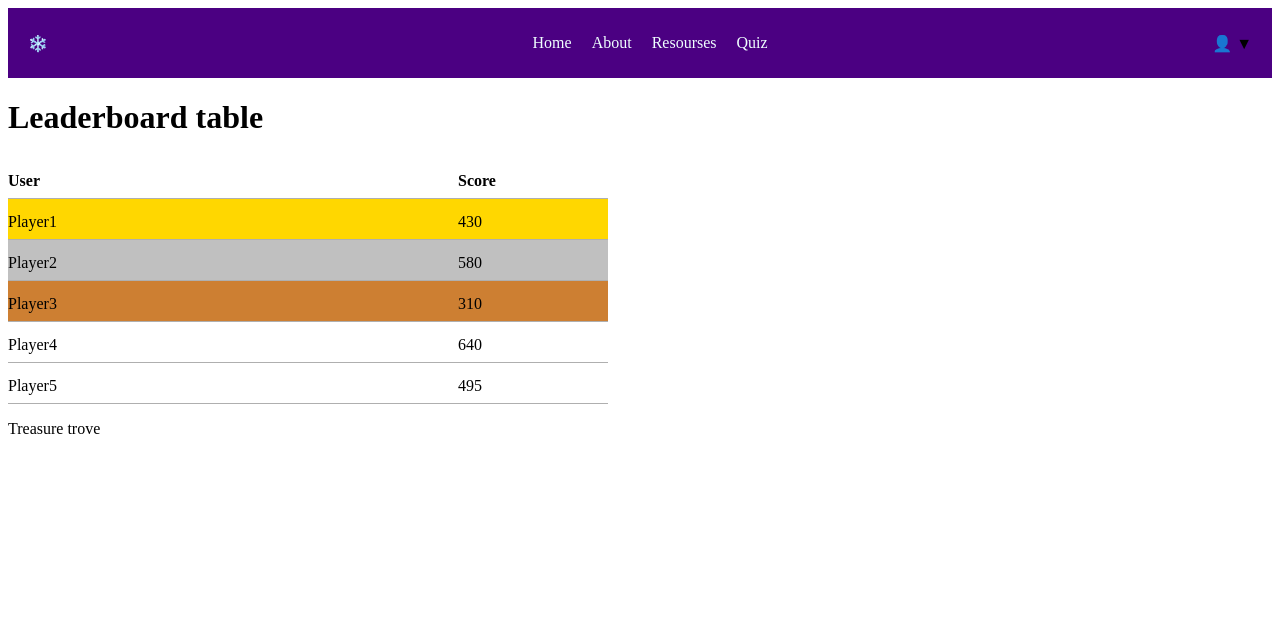
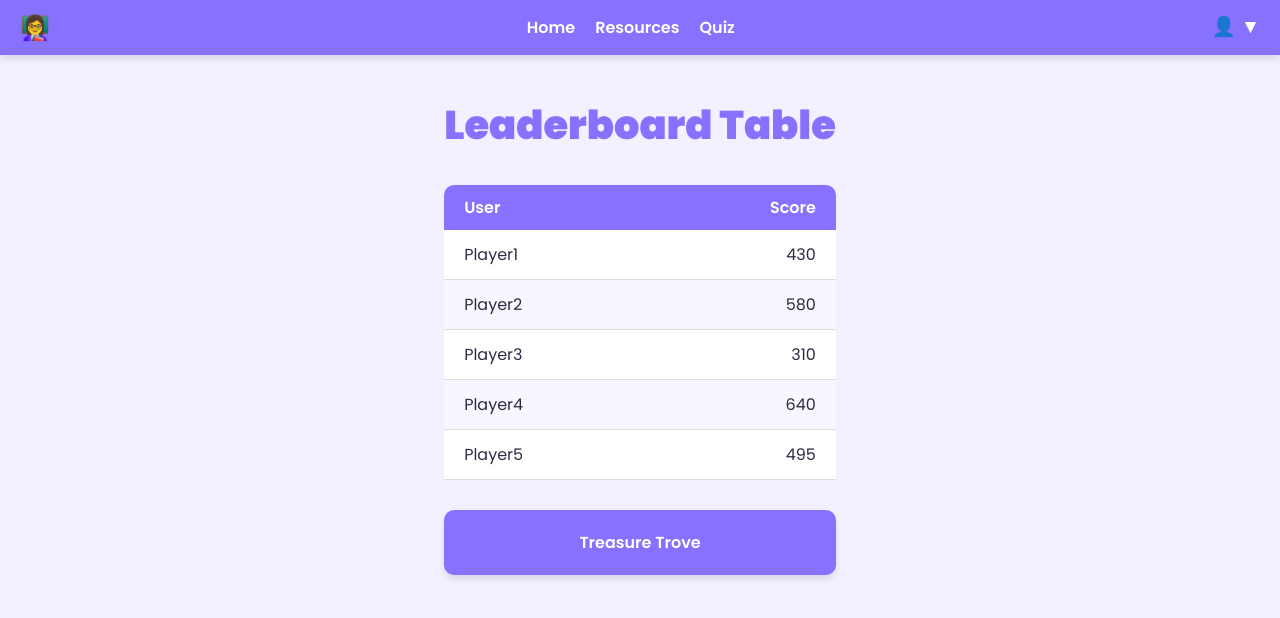
Before and after one commit to MrDanielHo/group-assignment-1, a plain HTML site: page client/html/leaderboard.html in a window 1280 px wide. Drawn offline with Linux system fonts and the light colour scheme.

Commit message:
add leaderboard css & dropdownmenu

```diff
--- a/client/css/leaderboard.css
+++ b/client/css/leaderboard.css
@@ -1,74 +1,183 @@
-/* nav bar */
+@import url('https://fonts.googleapis.com/css2?family=Poppins:wght@400;600;700;900&display=swap');
+
+:root {
+    --accent-color: #8672FF;
+    --base-color: white;
+    --text-color: #2E2B41;
+    --input-color: #F3F0FF;
+    --error-color: #f06272;
+    --shadow: 0 4px 6px rgba(0, 0, 0, 0.1);
+}
+
+* {
+    margin: 0;
+    padding: 0;
+    box-sizing: border-box;
+}
+
+html {
+    font-family: 'Poppins', sans-serif;
+    background-color: var(--input-color);
+    color: var(--text-color);
+}
+
+body {
+    min-height: 100vh;
+    display: flex;
+    flex-direction: column;
+}
+
 .nav-bar {
     display: flex;
+    justify-content: space-between;
     align-items: center;
-    justify-content: space-between;
-    background-color: #4b0082;
+    background-color: var(--accent-color);
     padding: 10px 20px;
+    color: var(--base-color);
+    font-weight: 600;
+    box-shadow: var(--shadow);
+    list-style: none;
+}
+
+.side-logo {
+    font-size: 1.5rem;  /* font size for logo */
 }
 
 .nav-links {
+    display: flex;
     list-style: none;
-    display: flex;
     gap: 20px;
-    color: azure;
 }
 
-  /* table */
-  #container {
-    width: 600px;
-    height: auto;
+.nav-links a {
+  text-decoration: none;       /* Removes bullets from list */
+  color: white;
+  font-weight: 600;
 }
 
-  .row {
-    position: relative;
-    display: block;
-    width: 100%;
-    height: 40px;
-    border-bottom: 1px solid #AFAFAF;
+.nav-links a:hover {
+  opacity: 0.8;
 }
 
-  .name {
-    position: relative;
-    display: inline-block;
-    width: 75%;
-    line-height: 45px;
+.nav-links li {
+    cursor: pointer;
 }
 
-  .score {
-    position: relative;
-    display: inline-block;
-    width: 25%;
+.profile-dropdown {
+    cursor: pointer;
 }
 
-  .row:nth-child(1) {
-    background: gold;
-  }
-  .row:nth-child(2) {
-    background: #c0c0c0;
+.main-content {
+    flex-grow: 1; /* Takes all available space */
+    padding: 40px 20px;
+    max-width: 700px;
+    margin: auto; /* Центрування */
+    text-align: center; /* сenters text inside */
 }
 
-  .row:nth-child(3) {
-    background: #cd7f32;
+h1 {
+    font-size: 2.5rem;
+    margin-bottom: 30px;
+    color: var(--accent-color);
+    font-weight: 800;
 }
-
-  /* Header row styling */
 
 .header-row {
     display: flex;
-    width: 600px; /* Match the container width */
-    height: 40px;
-    border-bottom: 1px solid #AFAFAF;
+    justify-content: space-between; /* Розміщення по краях */
+    background-color: var(--accent-color);
+    color: var(--base-color);
+    padding: 10px 20px;
+    border-radius: 10px 10px 0 0;
+    font-weight: 600;
 }
 
-  .name-header {
-    width: 75%; /* Match the width of .name */
-    line-height: 45px; /* Match the line-height of .name */
-    font-weight: bold;
+#container .row {
+    display: flex;
+    justify-content: space-between; /* Space between items/Розміщення по краях */
+    padding: 12px 20px;
+    background-color: var(--base-color);
+    border-bottom: 1px solid #ddd;
 }
 
-  .score-header {
-    width: 25%;
-    line-height: 45px;
-    font-weight: bold;
+#container .row:nth-child(even) {
+    background-color: #f7f7ff;  /* background for even rows  */
 }
+
+.name, .score, .name-header, .score-header {
+    width: 50%;  /* Each takes half width /Кожна половина займає 50% ширини */
+    text-align: left;
+}
+
+.score, .score-header {
+  text-align: right;          /* Align text to the right */
+}
+
+aside.treasure {
+    margin-top: 30px;
+    padding: 20px;
+    background-color: var(--accent-color);
+    color: var(--base-color);
+    border-radius: 10px;
+    font-weight: 600;
+    box-shadow: var(--shadow);
+}
+
+/* Dropdown menu */
+
+.profile-dropdown {
+  position: relative;
+  display: inline-block;  /* Keeps in-line layout/Відображення в одному рядку */
+}
+
+#profile-btn {
+  background: none;
+  border: none;
+  color: white;
+  font-size: 1.2rem;
+  cursor: pointer;
+}
+
+#dropdown-menu {
+  position: absolute;
+  right: 0; /* Align to the right/Прив'язка до правого краю */
+  margin-top: 10px;
+  background-color: white;
+  border: 1px solid #ccc;
+  border-radius: 8px;
+  box-shadow: 0px 4px 8px rgba(0,0,0,0.1);
+  padding: 10px;
+  display: flex;
+  flex-direction: column;
+  z-index: 10;  /* On top of other elements */
+}
+
+#dropdown-menu button {
+  background: var(--accent-color);
+  border: none;
+  color: white;
+  padding: 8px 16px;
+  border-radius: 6px;
+  cursor: pointer;
+  font-weight: 600;
+}
+
+#dropdown-menu button:hover {
+  background: var(--text-color);
+}
+
+.hidden {
+  display: none;  /* hide element */
+}
+
+#dropdown-menu {
+  opacity: 0;
+  transform: translateY(-10px); /* Slightly moved upward */
+  transition: opacity 0.2s ease, transform 0.2s ease;
+  pointer-events: none;
+}
+
+#dropdown-menu:not(.hidden) {
+  opacity: 1; /* Fully visible  */
+  transform: translateY(0);
+}
--- a/client/html/leaderboard.html
+++ b/client/html/leaderboard.html
@@ -7,49 +7,66 @@
     <title>Leaderboard</title>
 </head>
 <body>
-    <nav class = "nav-bar">
-        <div class = "side-logo">❄️</div>
-        <ul class ="nav-links">
-            <li><a href="#"></a>Home</li>
-            <li><a href="#"></a>About</li>
-            <li><a href="#"></a>Resourses</li>
-            <li><a href="#"></a>Quiz</li>
+    <nav class="nav-bar">
+        <div class="side-logo">👩‍🏫</div>
+        <ul class="nav-links">
+            <li><a href="../index.html">Home</a></li>
+            <li><a href="../html/resources.html">Resources</a></li>
+            <li><a href="../html/quiz.html">Quiz</a></li>
         </ul>
-        <div class="profile-dropdown">👤 ▼</div>
+        <div class="profile-dropdown">
+            <button id="profile-btn">👤 ▼</button>
+            <div id="dropdown-menu" class="hidden">
+                <button id="logout-btn">Logout</button>
+            </div>
+        </div>
     </nav>
 
     <main class="main-content">
-        <h1>Leaderboard table</h1>
+        <h1>Leaderboard Table</h1>
 
         <div class="header-row">
             <div class="name-header">User</div>
             <div class="score-header">Score</div>
-          </div>
-                <div id="container">
-                    <div class="row">
-                    <div class="name">Player1</div><div class="score">430</div>
-                    </div>
+        </div>
 
-                    <div class="row">
-                    <div class="name">Player2</div><div class="score">580</div>
-                    </div>
+        <div id="container">
+            <div class="row"><div class="name">Player1</div><div class="score">430</div></div>
+            <div class="row"><div class="name">Player2</div><div class="score">580</div></div>
+            <div class="row"><div class="name">Player3</div><div class="score">310</div></div>
+            <div class="row"><div class="name">Player4</div><div class="score">640</div></div>
+            <div class="row"><div class="name">Player5</div><div class="score">495</div></div>
+        </div>
 
-                    <div class="row">
-                    <div class="name">Player3</div><div class="score">310</div>
-                    </div>
+        <aside class="treasure">
+            <p>Treasure Trove</p>
+        </aside>
+    </main>
+    <script>
+        const profileBtn = document.getElementById('profile-btn');
+        const dropdownMenu = document.getElementById('dropdown-menu');
+        const logoutBtn = document.getElementById('logout-btn');
 
-                    <div class="row">
-                    <div class="name">Player4</div><div class="score">640</div>
-                    </div>
+        // toggle dropdown visibility
+        profileBtn.addEventListener('click', (e) => {
+            e.stopPropagation(); // не закриває відразу при кліку
+            dropdownMenu.classList.toggle('hidden');
+        });
 
-                    <div class="row">
-                    <div class="name">Player5</div><div class="score">495</div>
-                    </div>
-                </div>
-          <aside class="treasure">
-            <p>Treasure trove</p>
-          </aside>
-    </main>
+        // сlose dropdown if clicked outside
+        window.addEventListener('click', (e) => {
+            if (!dropdownMenu.classList.contains('hidden')) {
+                dropdownMenu.classList.add('hidden');
+            }
+        });
+
+        // Logout logic
+        logoutBtn.addEventListener('click', () => {
+            // Here or in another file will can add logic for clearing the session
+            window.location.href = "index.html"; // homepage
+        });
+    </script>
+</body>
 
 </body>
 </html>
```
Lines whose indentation alone changed are shown as unchanged.
